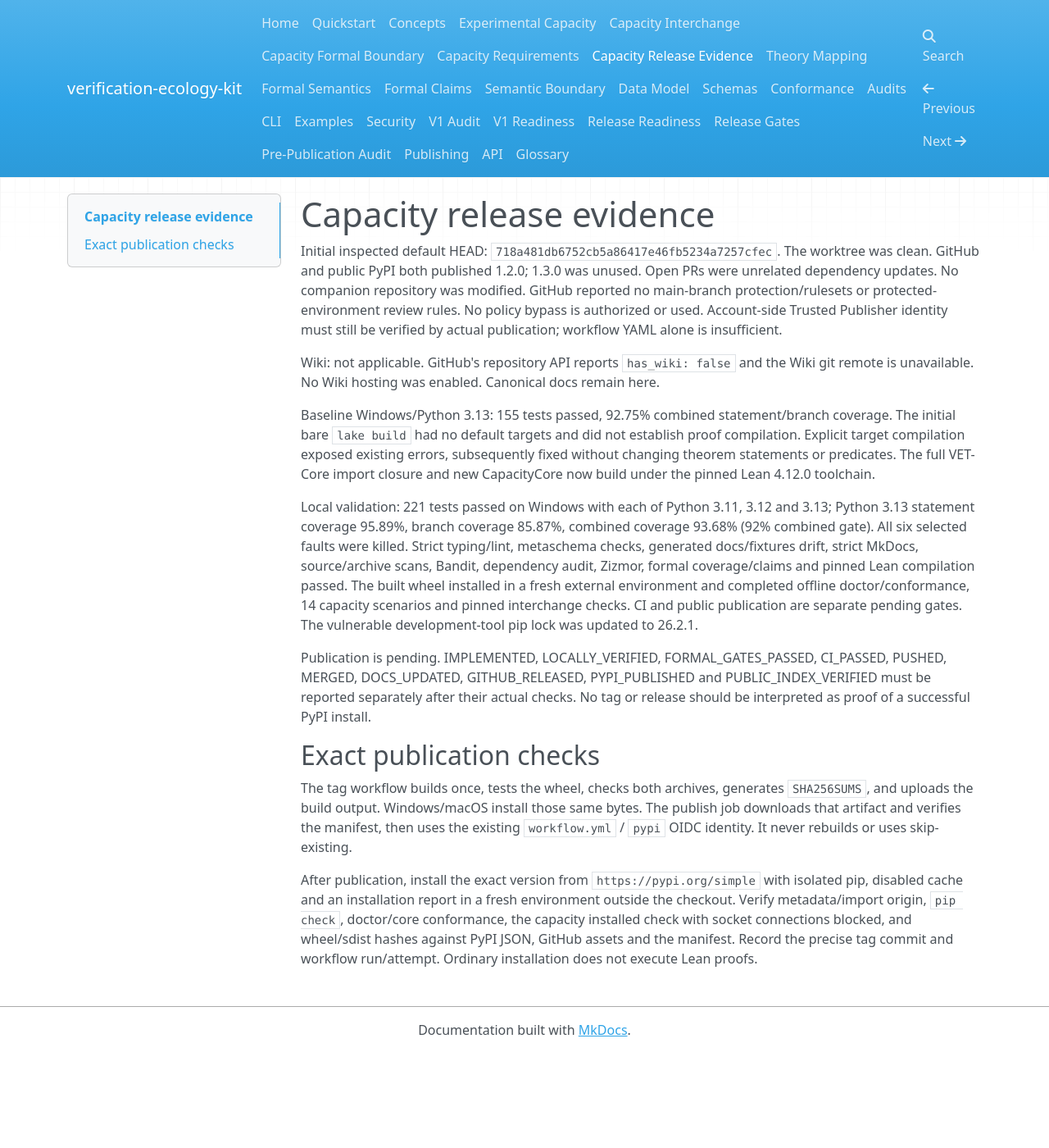
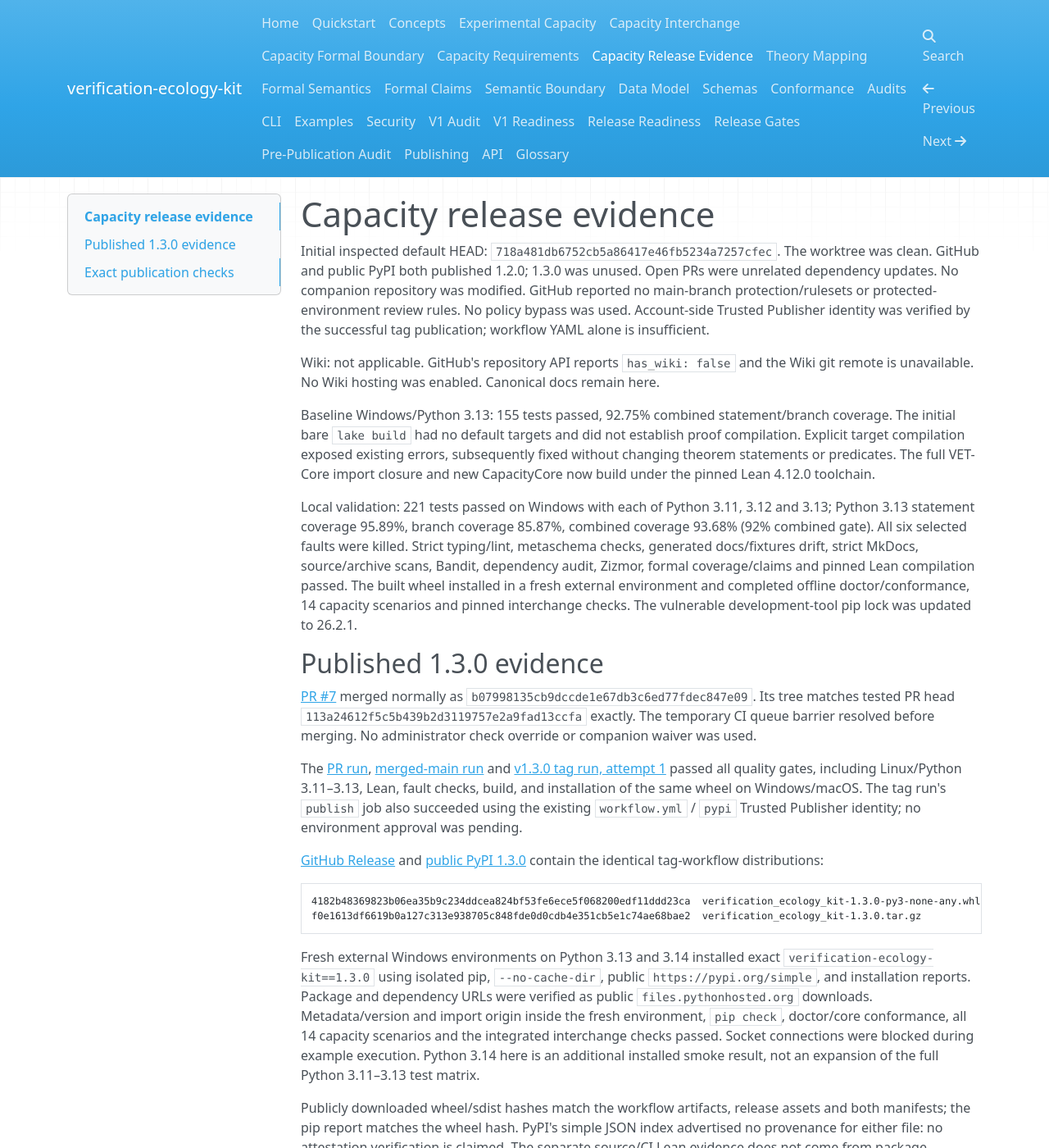
Before and after one commit to kadubon/verification-ecology-kit, an MkDocs documentation site: the page built from docs/capacity_release.md, in a window 1280 px wide and 1400 px high. Shown: the whole window at 82% size. Built offline with MkDocs 1.6.1, drawn with Linux system fonts in a browser that asks for light colours; nearby versions of some CDN libraries; some of the changed text lies outside the part shown.

Commit message:
Record verified 1.3.0 public-index publication

````diff
--- a/docs/capacity_release.md
+++ b/docs/capacity_release.md
@@ -4,8 +4,8 @@ Initial inspected default HEAD: `718a481db6752cb5a86417e46fb5234a7257cfec`.
 The worktree was clean. GitHub and public PyPI both published 1.2.0; 1.3.0 was unused.
 Open PRs were unrelated dependency updates. No companion repository was modified.
 GitHub reported no main-branch protection/rulesets or protected-environment review
-rules. No policy bypass is authorized or used. Account-side Trusted Publisher identity
-must still be verified by actual publication; workflow YAML alone is insufficient.
+rules. No policy bypass was used. Account-side Trusted Publisher identity was
+verified by the successful tag publication; workflow YAML alone is insufficient.
 
 Wiki: not applicable. GitHub's repository API reports `has_wiki: false` and the Wiki
 git remote is unavailable. No Wiki hosting was enabled. Canonical docs remain here.
@@ -23,13 +23,68 @@ All six selected faults were killed. Strict typing/lint, metaschema checks, gene
 docs/fixtures drift, strict MkDocs, source/archive scans, Bandit, dependency audit,
 Zizmor, formal coverage/claims and pinned Lean compilation passed. The built wheel
 installed in a fresh external environment and completed offline doctor/conformance,
-14 capacity scenarios and pinned interchange checks. CI and public publication are
-separate pending gates. The vulnerable development-tool pip lock was updated to 26.2.1.
+14 capacity scenarios and pinned interchange checks. The vulnerable development-tool
+pip lock was updated to 26.2.1.
 
-Publication is pending. IMPLEMENTED, LOCALLY_VERIFIED, FORMAL_GATES_PASSED,
-CI_PASSED, PUSHED, MERGED, DOCS_UPDATED, GITHUB_RELEASED, PYPI_PUBLISHED and
-PUBLIC_INDEX_VERIFIED must be reported separately after their actual checks. No tag
-or release should be interpreted as proof of a successful PyPI install.
+## Published 1.3.0 evidence
+
+[PR #7](https://github.com/kadubon/verification-ecology-kit/pull/7) merged normally as
+`b07998135cb9dccde1e67db3c6ed77fdec847e09`. Its tree matches tested PR head
+`113a24612f5c5b439b2d3119757e2a9fad13ccfa` exactly. The temporary CI queue barrier
+resolved before merging. No administrator check override or companion waiver was used.
+
+The [PR run](https://github.com/kadubon/verification-ecology-kit/actions/runs/34700811743),
+[merged-main run](https://github.com/kadubon/verification-ecology-kit/actions/runs/34725158272)
+and [v1.3.0 tag run, attempt 1](https://github.com/kadubon/verification-ecology-kit/actions/runs/34725243732)
+passed all quality gates, including Linux/Python 3.11–3.13, Lean, fault checks, build,
+and installation of the same wheel on Windows/macOS. The tag run's `publish` job
+also succeeded using the existing `workflow.yml` / `pypi` Trusted Publisher identity;
+no environment approval was pending.
+
+[GitHub Release](https://github.com/kadubon/verification-ecology-kit/releases/tag/v1.3.0)
+and [public PyPI 1.3.0](https://pypi.org/project/verification-ecology-kit/1.3.0/)
+contain the identical tag-workflow distributions:
+
+```text
+4182b48369823b06ea35b9c234ddcea824bf53fe6ece5f068200edf11ddd23ca  verification_ecology_kit-1.3.0-py3-none-any.whl
+f0e1613df6619b0a127c313e938705c848fde0d0cdb4e351cb5e1c74ae68bae2  verification_ecology_kit-1.3.0.tar.gz
+```
+
+Fresh external Windows environments on Python 3.13 and 3.14 installed exact
+`verification-ecology-kit==1.3.0` using isolated pip, `--no-cache-dir`, public
+`https://pypi.org/simple`, and installation reports. Package and dependency URLs were
+verified as public `files.pythonhosted.org` downloads. Metadata/version and import
+origin inside the fresh environment, `pip check`, doctor/core conformance, all 14
+capacity scenarios and the integrated interchange checks passed. Socket connections
+were blocked during example execution. Python 3.14 here is an additional installed
+smoke result, not an expansion of the full Python 3.11–3.13 test matrix.
+
+Publicly downloaded wheel/sdist hashes match the workflow artifacts, release assets
+and both manifests; the pip report matches the wheel hash. PyPI's simple JSON index
+advertised no provenance for either file: no attestation verification is claimed.
+The separate source/CI Lean evidence does not come from package installation.
+
+| Status | Result |
+| --- | --- |
+| IMPLEMENTED | V1 capacity/workload semantics, V2 bounded allocation, V3 formal/conformance, V4 publication |
+| LOCALLY_VERIFIED | Passed; 221 tests per supported Python version |
+| FORMAL_GATES_PASSED | Passed; all 15 original statements preserved, 11 new accounting theorems |
+| CI_PASSED | PR, merged-main and tag runs passed |
+| PUSHED | Feature and immutable v1.3.0 tag pushed |
+| MERGED | PR #7 at the commit above |
+| DOCS_UPDATED | Canonical guides and this post-publication record |
+| WIKI_UPDATED_OR_NOT_APPLICABLE | Not applicable; existing Wiki disabled |
+| GITHUB_RELEASED | v1.3.0, with wheel, sdist and SHA256SUMS |
+| PYPI_PUBLISHED | 1.3.0 via actual successful Trusted Publishing |
+| PUBLIC_INDEX_VERIFIED | Passed exact public-index installation and byte identity checks |
+| BLOCKED | None remaining for this bounded release scope |
+
+No external empirical collective-intelligence acceleration experiment was performed.
+VEK schedules and accounts for bounded verification work under declared evidence/model
+assumptions. Lean proves the stated formal subsystem properties; Python is
+conformance-tested, not wholly formally verified. A checked schedule, a verifier packet
+or a completed check does not establish independent errors, scientific truth, AGI/ASI
+or execution authority. The experimental profile's limits in the capacity guide remain.
 
 ## Exact publication checks
 
````
